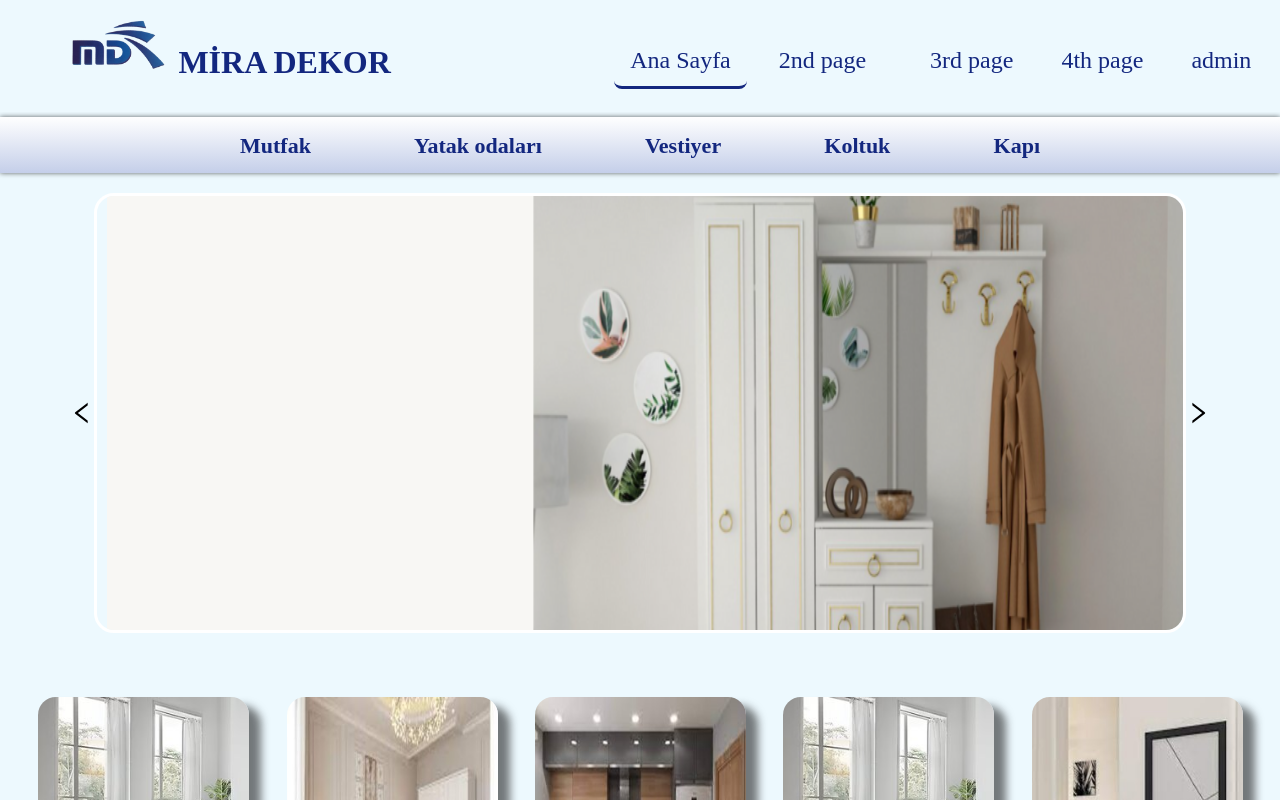
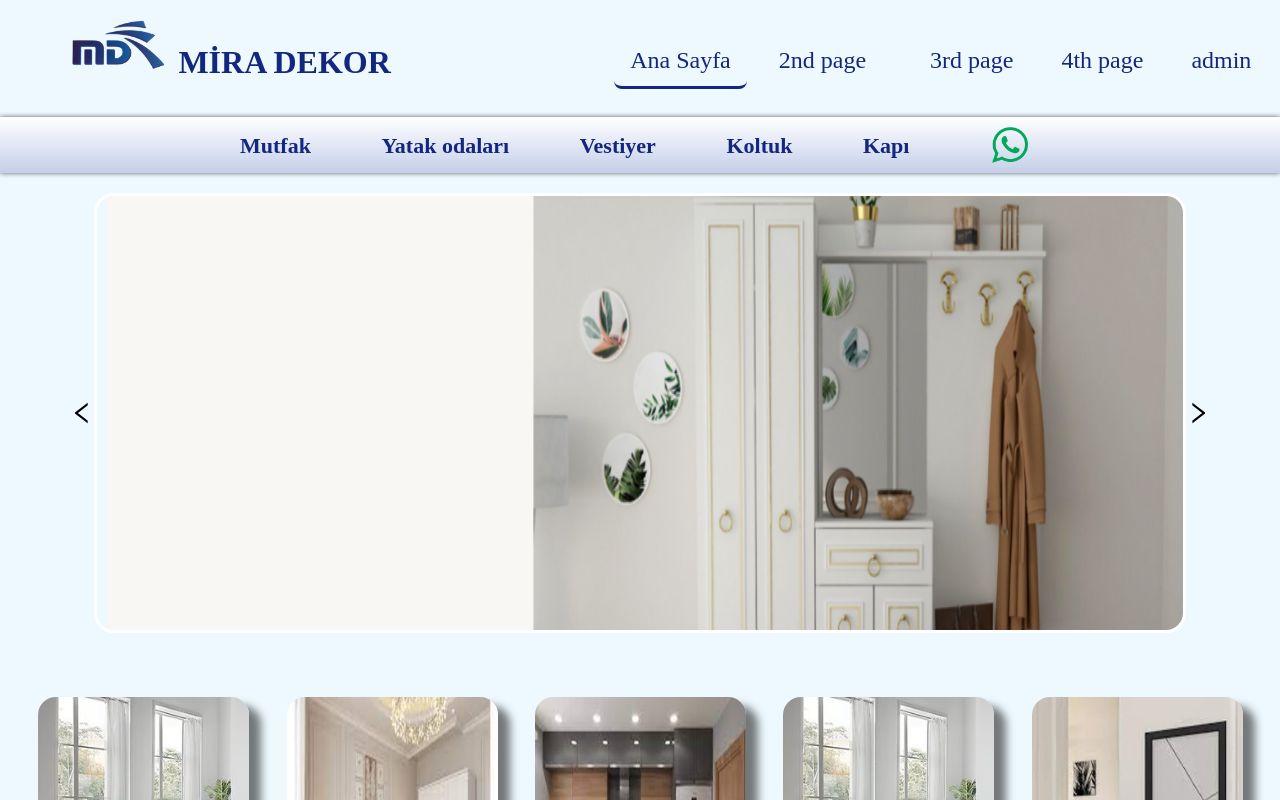
Before and after one commit to ahmadjb/hsmobilyaa, a React (Create React App) app: page /home in a window 1280 px wide. Shown: the top 800 px of the page. Built offline with nearby package versions, Linux system fonts and the light colour scheme; no server answers; the database is empty; a web font is replaced by a local one.

Commit message:
integrating whatsApp

```diff
--- a/src/components/Home/Home.js
+++ b/src/components/Home/Home.js
@@ -4,6 +4,7 @@ import { v4 } from 'uuid';
 import { ref, uploadBytes, getDownloadURL } from "firebase/storage";
 import { getDocs, addDoc, collection } from 'firebase/firestore';
 import { Link } from 'react-router-dom';
+import WhatsAppIcon from '../WhatsApp/whatsApp';
 
 
 import React, { useEffect, useState } from "react";
@@ -150,6 +151,8 @@ function Home(props) {
               <div className='text-style-3'>Vestiyer</div>
               <div className='text-style-3'>Koltuk</div>
               <div className='text-style-3'>Kapı</div>
+              <div>
+              <WhatsAppIcon phoneNumber="+905530173042" /></div>
             </div>
 
           </div>
--- /dev/null
+++ b/src/components/WhatsApp/whatsApp.js
@@ -0,0 +1,47 @@
+// WhatsAppIcon.js
+
+import React from 'react';
+import whatsAppPhoto from '../../Data/whatsapp-icon.png';
+
+const WhatsAppIcon = ({ phoneNumber }) => {
+    const whatsappLink = `https://wa.me/${phoneNumber}`;
+
+    return (
+        <a href={whatsappLink} target="_blank" rel="noopener noreferrer">
+            <img
+                src={whatsAppPhoto} // Replace with the path to your WhatsApp icon image
+                alt="WhatsApp"
+                width="60" // Adjust the size as needed
+
+            />
+        </a>
+    );
+};
+
+export default WhatsAppIcon;
+
+
+{/*// WhatsAppIcon.js
+
+import React from 'react';
+import whatsAppPhoto from '../../Data/whatsapp-icon.png';
+
+const WhatsAppIcon = ({ phoneNumber, imageUrl }) => {
+  const message = encodeURIComponent(`Bu resme göz atın: ${imageUrl}`);
+  const whatsappLink = `https://wa.me/${phoneNumber}?text=${message}`;
+
+  return (
+    <a href={whatsappLink} target="_blank" rel="noopener noreferrer">
+      <img
+        src={whatsAppPhoto} // Replace with the path to your WhatsApp icon image
+        alt="WhatsApp"
+        width="60" // Adjust the size as needed
+
+      />
+    </a>
+  );
+};
+
+export default WhatsAppIcon;
+
+*/}
```
Also changed, not shown: src/Data/whatsapp-icon.png (added).
